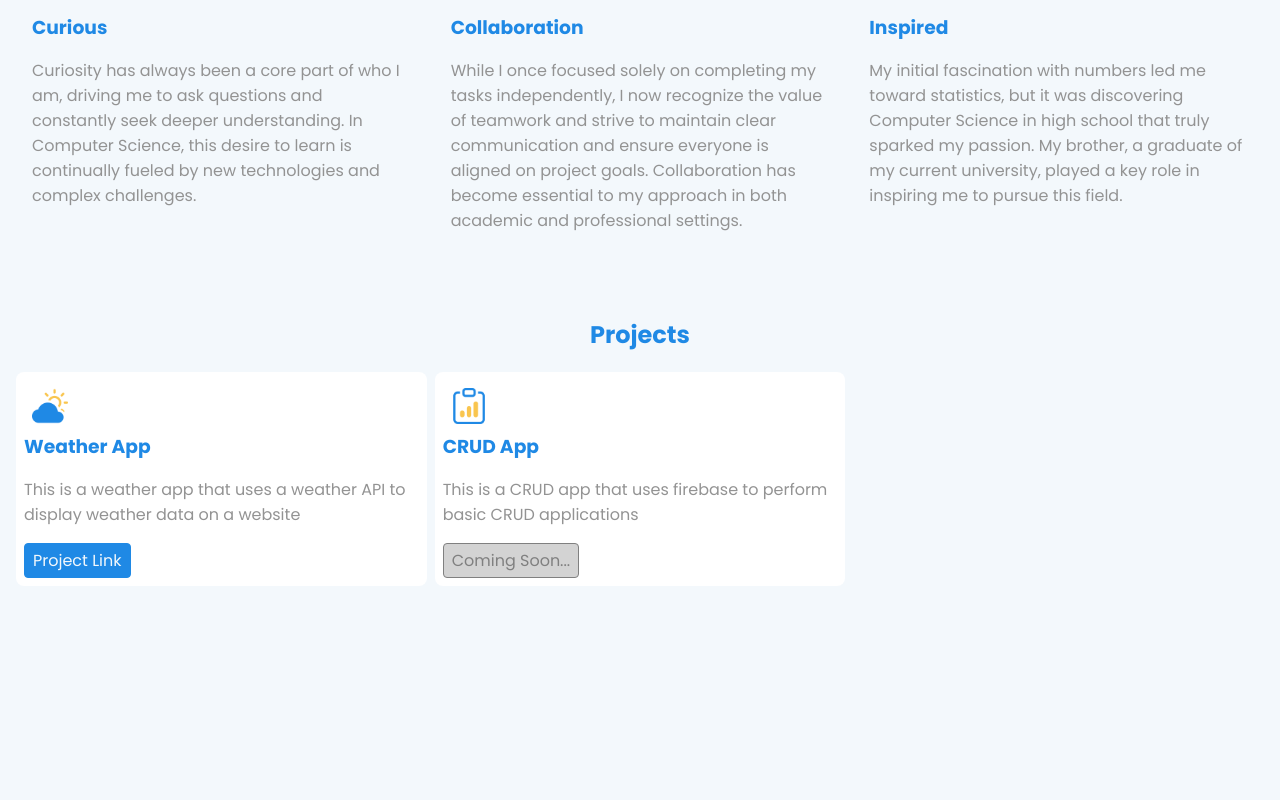
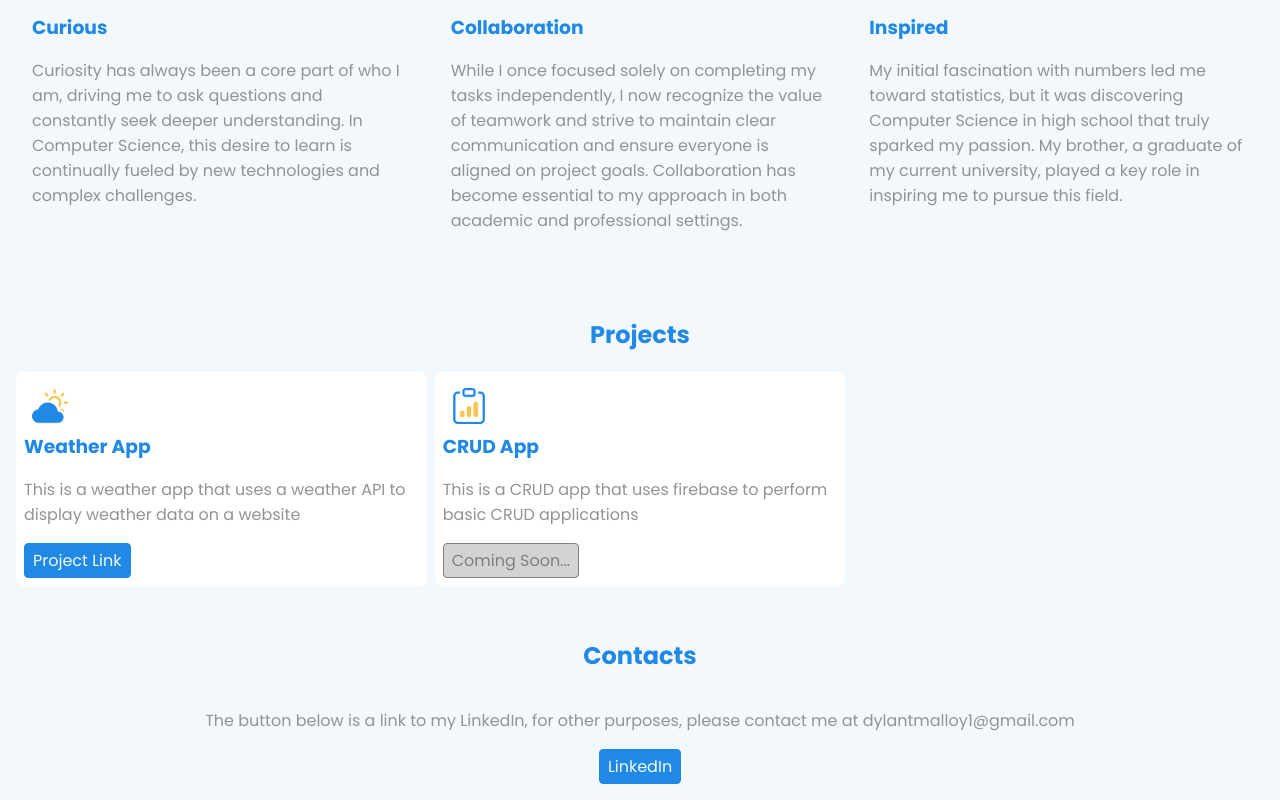
Before and after one commit to Dylan-Malloy/Portfolio, a React (Create React App) app in the folder client/: page / in a window 1280 px wide. Shown: the part 953-1753 px from the top of the page. Before the commit the page ends 1619 px from the top, so only its background shows below. Built offline with nearby package versions, Linux system fonts and the light colour scheme.

Commit message:
added contact section

```diff
--- a/client/src/App.js
+++ b/client/src/App.js
@@ -18,9 +18,6 @@ function App() {
 
       <Contacts />
 
-      <section id="contact">
-
-      </section>
     </>
   );
 }
--- a/client/src/components/Contacts.js
+++ b/client/src/components/Contacts.js
@@ -1,15 +1,35 @@
-import React from 'react'
+import React from "react";
 
 const Contacts = () => {
   return (
     <>
-        <section id="contact">
-            <div>
+      <section id="contact">
+        <div className="center blue-1">
+          <h1>Contacts</h1>
+        </div>
 
-            </div>
-        </section>
+        <div>
+          <p className="center text">
+            The button below is a link to my LinkedIn, for other purposes,
+            please contact me at dylantmalloy1@gmail.com
+          </p>
+        </div>
+        <div className="row center">
+          <div style={{ display: "flex", gap: "8px" }}>
+            <a
+              className="button button-primary"
+              href="https://www.linkedin.com/in/dylan-malloy-333426343/"
+              target="_blank"
+              rel="noopener noreferrer"
+              alt="project-name"
+            >
+              LinkedIn
+            </a>
+          </div>
+        </div>
+      </section>
     </>
-  )
-}
+  );
+};
 
-export default Contacts
+export default Contacts;
```
